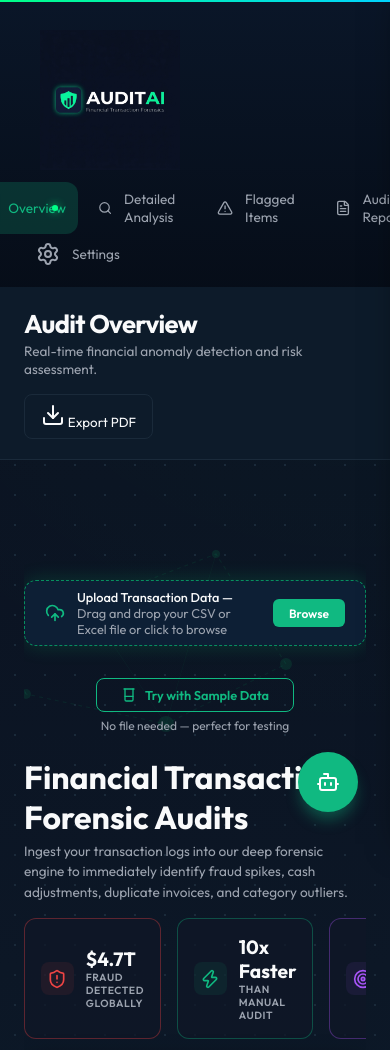
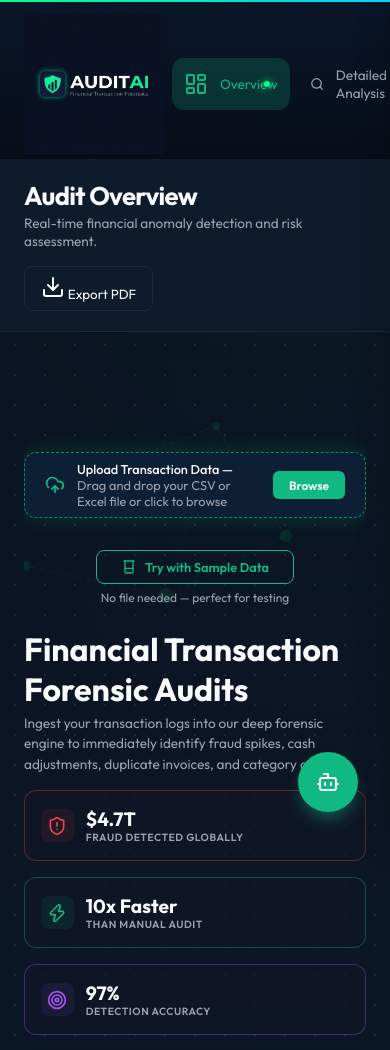
Before and after one commit to ashishdhungana000-cell/Final_Project_AUDIT_AI, a website built with Vite: page index.html in a window 390 px wide. Shown: the top 1050 px of the page. Built offline with nearby package versions, Linux system fonts and the light colour scheme; grey boxes are pictures that could not be loaded.

Commit message:
Fix mobile screen responsiveness: tables horizontal scroll, sidebar alignment overrides, top-row grid, and demo cards wrap

```diff
--- a/index.html
+++ b/index.html
@@ -193,7 +193,7 @@
           </div>
 
           <!-- Hardcoded Demo Floating Stat Cards -->
-          <div class="hero-demo-cards" style="display: grid; grid-template-columns: repeat(3, 1fr); gap: 1rem; z-index: 1;">
+          <div class="hero-demo-cards">
             <!-- Card 1: Red shield -->
             <div class="demo-card card-red" style="display: flex; align-items: center; gap: 0.75rem; background: rgba(17, 24, 39, 0.7); border: 1px solid rgba(239, 68, 68, 0.35); border-radius: 12px; padding: 1rem; backdrop-filter: blur(8px);">
               <div style="color: #ef4444; background: rgba(239, 68, 68, 0.08); padding: 0.4rem; border-radius: 8px; display: flex; align-items: center; justify-content: center;"><i data-lucide="shield-alert" style="width: 20px; height: 20px;"></i></div>
@@ -243,7 +243,7 @@
 
         <!-- Dashboard Section -->
         <section id="dashboard-section" class="hidden">
-          <div class="dashboard-top-row" style="display: grid; grid-template-columns: 1fr 300px; gap: 1.5rem; margin-bottom: 2rem; align-items: start;">
+          <div class="dashboard-top-row">
             <!-- Left: Stat cards grid -->
             <div class="stats-grid" style="display: grid; grid-template-columns: repeat(2, 1fr); gap: 1.5rem; margin-bottom: 0;">
               <!-- Card 1 — Total Transactions -->
--- a/style.css
+++ b/style.css
@@ -225,13 +225,12 @@ nav {
   margin-bottom: 2rem;
 }
 
-/* Table Area */
 .table-container {
   background: var(--bg-card);
   backdrop-filter: var(--glass);
   border: 1px solid var(--border);
   border-radius: 16px;
-  overflow: hidden;
+  overflow-x: auto !important;
 }
 
 table {
@@ -1330,6 +1329,33 @@ body.light-theme .card:hover {
   border-color: rgba(15, 23, 42, 0.15);
 }
 
+.dashboard-top-row {
+  display: grid;
+  grid-template-columns: 1fr 300px;
+  gap: 1.5rem;
+  margin-bottom: 2rem;
+  align-items: start;
+}
+
+.hero-demo-cards {
+  display: grid;
+  grid-template-columns: repeat(3, 1fr);
+  gap: 1rem;
+  z-index: 1;
+}
+
+@media (max-width: 1024px) {
+  .dashboard-top-row {
+    grid-template-columns: 1fr !important;
+  }
+}
+
+@media (max-width: 768px) {
+  .hero-demo-cards {
+    grid-template-columns: 1fr !important;
+  }
+}
+
 /* ==========================================
    TABLET & MOBILE RESPONSIVENESS
    ========================================== */
@@ -1346,27 +1372,34 @@ body.light-theme .card:hover {
   }
 
   aside {
-    width: 100%;
-    border-right: none;
-    border-bottom: 1px solid var(--border);
-    padding: 1.25rem 1.5rem;
-    flex-direction: row;
-    align-items: center;
-    justify-content: space-between;
+    width: 100% !important;
+    border-right: none !important;
+    border-bottom: 1px solid var(--border) !important;
+    padding: 0.75rem 1.5rem !important;
+    flex-direction: row !important;
+    align-items: center !important;
+    justify-content: space-between !important;
+    gap: 0.5rem !important;
   }
 
   .logo {
-    margin-bottom: 0;
+    padding: 0px !important;
+    margin-bottom: 0px !important;
+    height: auto !important;
+    min-height: unset !important;
   }
 
   nav {
-    flex-direction: row;
-    gap: 0.5rem;
-    margin-top: 0;
-  }
-
-  aside div[style*="margin-top: auto;"] {
-    margin-top: 0 !important;
+    flex-direction: row !important;
+    gap: 0.5rem !important;
+    margin-top: 0px !important;
+    padding-top: 0px !important;
+    width: auto !important;
+  }
+
+  aside div[style*="margin-top: auto"] {
+    margin-top: 0px !important;
+    width: auto !important;
   }
 
   .nav-item {
```
